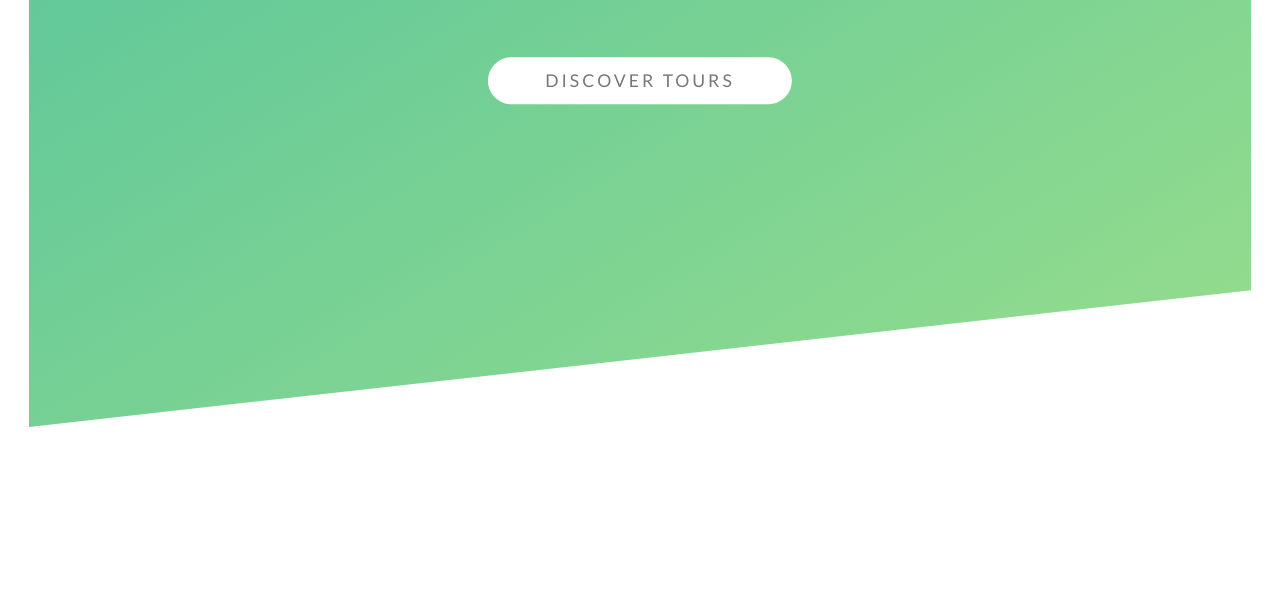
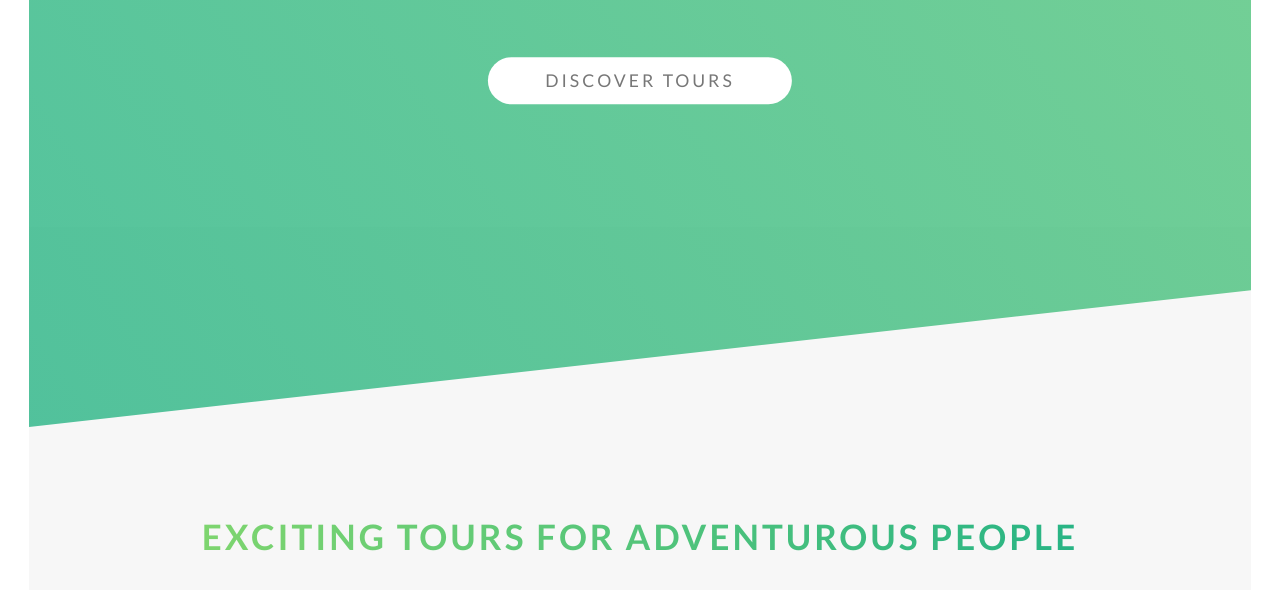
Before and after one commit to Matteonegridev/Natours, a plain HTML site: page index.html in a window 1280 px wide. Shown: the part 362-952 px from the top of the page. Before the commit the page ends 818 px from the top, so only its background shows below. Drawn offline with Linux system fonts and the light colour scheme.

Commit message:
started working on home section

```diff
--- a/index.html
+++ b/index.html
@@ -31,5 +31,15 @@
         ></a>
       </div>
     </header>
+
+    <main>
+      <section class="section__about">
+        <div class="u-center-text">
+          <h2 class="heading--secondary">
+            Exciting tours for adventurous people
+          </h2>
+        </div>
+      </section>
+    </main>
   </body>
 </html>
--- a/sass/layout/_header.scss
+++ b/sass/layout/_header.scss
@@ -11,9 +11,9 @@ $black: rgb(53, 53, 53);
 .header {
   height: 95vh;
   background: linear-gradient(
-      to right bottom,
+      55deg,
       rgba($dark-color, $alpha),
-      rgba($light-color, $alpha)
+      rgba($med-color, $alpha)
     ),
     url(../assets/img/hero.jpg) top;
   background-size: cover;
--- a/sass/layout/_home.scss
+++ b/sass/layout/_home.scss
@@ -0,0 +1,34 @@
+@use "../utilities/functions" as f;
+
+$alpha: 0.8;
+$light-color: rgb(126, 213, 111);
+$med-color: rgb(85, 197, 122);
+$dark-color: rgb(40, 180, 133);
+$text-color: rgb(119, 119, 119);
+$white: rgb(255, 255, 255);
+$black: rgb(53, 53, 53);
+$gb-color-gray: rgb(247, 247, 247);
+
+.section__about {
+  background-color: $gb-color-gray;
+  padding: f.rem(280) 0;
+  margin-top: -25vh;
+}
+.heading--secondary {
+  font-size: f.rem(35);
+  text-transform: uppercase;
+  font-weight: 700;
+  //? scrittura gradient
+  background-image: linear-gradient(to right, $light-color, $dark-color);
+  -webkit-background-clip: text;
+  color: transparent;
+  display: inline-block;
+  //? fine
+  transition: all 250ms ease-in-out;
+  letter-spacing: f.rem(3);
+
+  &:hover {
+    transform: skewY(2deg);
+    text-shadow: 0.5rem 1rem 2rem rgba($black, 0.3);
+  }
+}
--- a/sass/main.scss
+++ b/sass/main.scss
@@ -1,5 +1,7 @@
 @use "layout/general";
 @use "layout/header";
+@use "layout/home";
+@use "layout/about";
 @use "components/buttons";
-@use "layout/home";
 @use "utilities/animations";
+@use "utilities/utility";
--- a/sass/utilities/_animations.scss
+++ b/sass/utilities/_animations.scss
@@ -1,4 +1,4 @@
-/* animazione testo header*/
+//! Header Text Animation
 @keyframes moveInLeft {
   0% {
     opacity: 0;
@@ -21,6 +21,7 @@
     transform: translateX(0);
   }
 }
+//! Button Animation
 @keyframes moveInBottom {
   0% {
     opacity: 0;
--- /dev/null
+++ b/sass/utilities/_utility.scss
@@ -0,0 +1,3 @@
+.u-center-text {
+  text-align: center;
+}
```
Also changed, not shown: dist/main.css, sass/layout/_about.scss (added), 2 other files.
